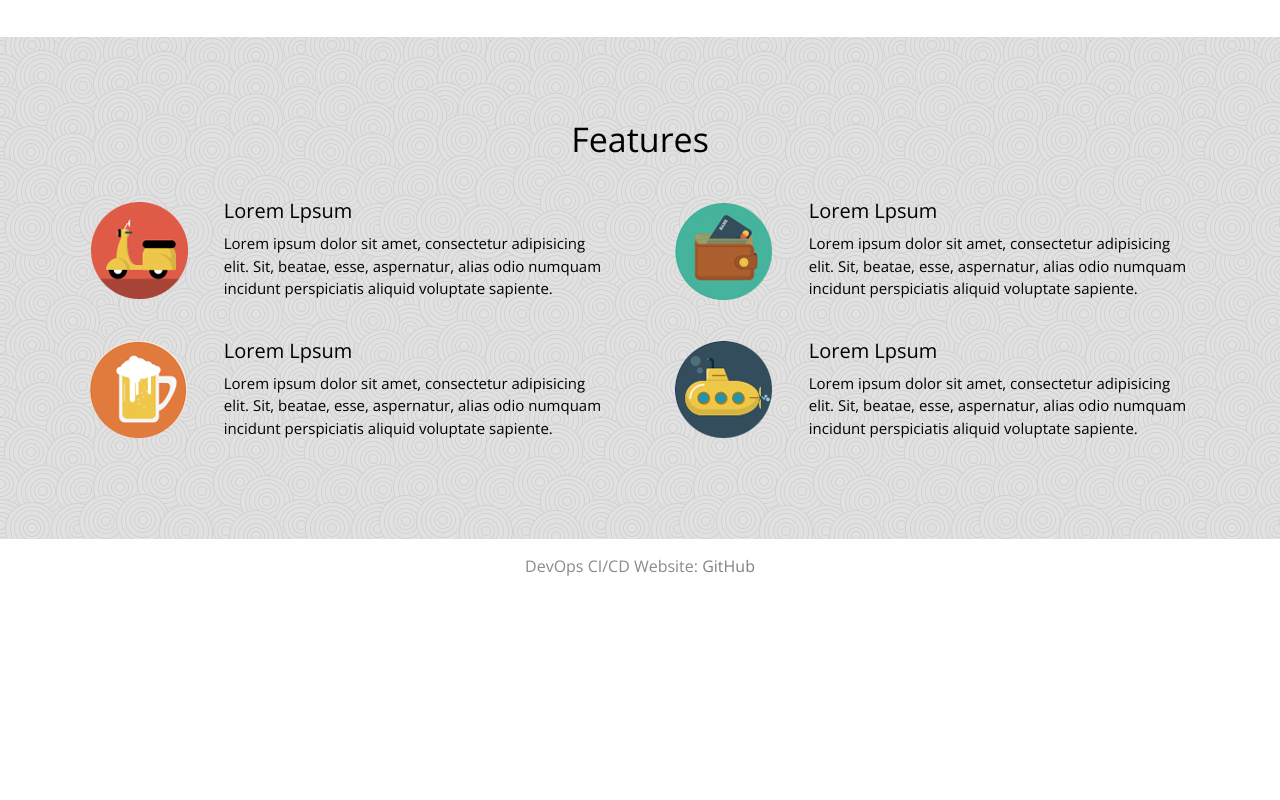
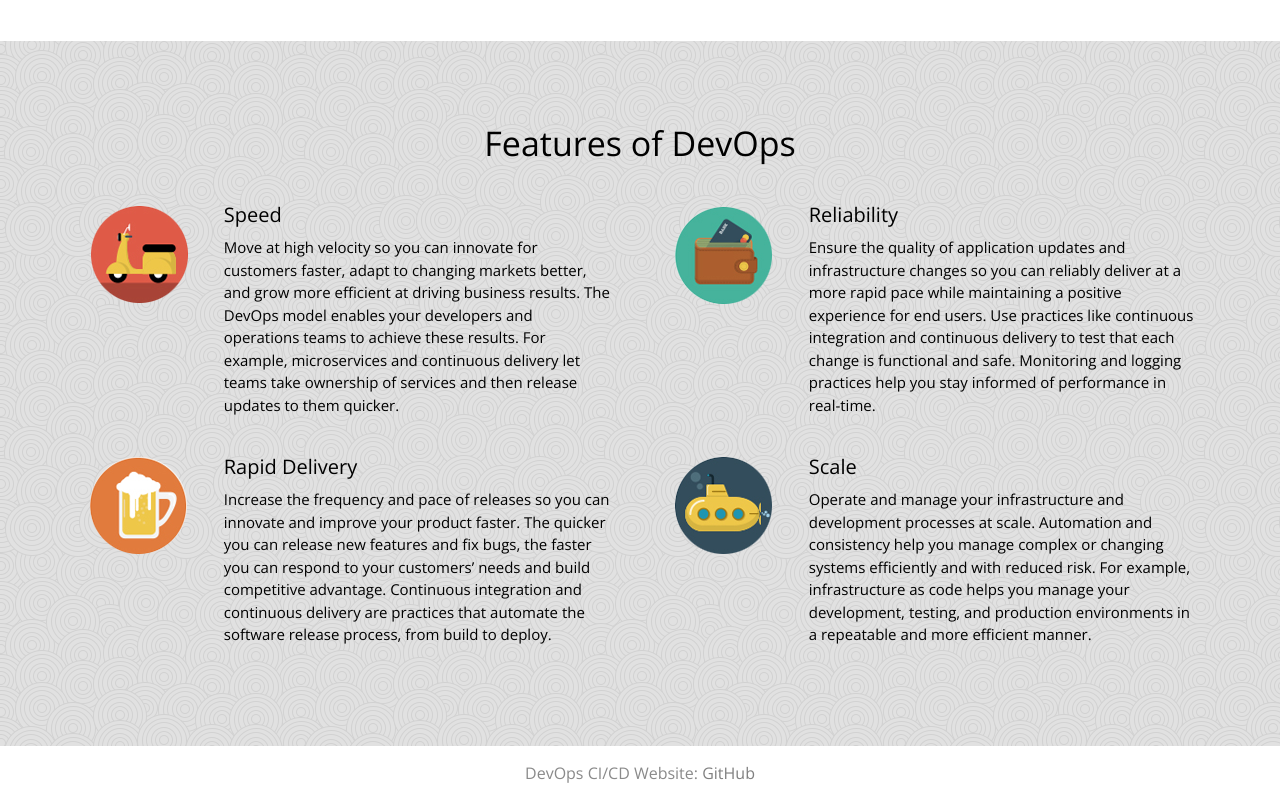
Before and after one commit to thosarshraddha/centralgit, a plain HTML site: page index.html in a window 1280 px wide. Shown: the part 939-1739 px from the top of the page. Before the commit the page ends 1532 px from the top, so only its background shows below. Drawn offline with nearby package versions, Linux system fonts and the light colour scheme.

Commit message:
Modify index.html with enhancements

```diff
--- a/index.html
+++ b/index.html
@@ -1,7 +1,3 @@
-<!--
-Theme by: WebThemez.com
-Note: Please use our back link in your site (webthemez.com)
--->
 <!DOCTYPE HTML>
 <!--[if lt IE 7 ]> <html lang="en" class="ie ie6"> <![endif]-->
 <!--[if IE 7 ]>	<html lang="en" class="ie ie7"> <![endif]-->
@@ -10,7 +6,7 @@ Note: Please use our back link in your site (webthemez.com)
 <!--[if !IE]><!--> <html lang="en"> <!--<![endif]-->
 <head>
 <meta charset="utf-8">
-<title>HTML5 Responsive coming soon page - Matrix</title>
+<title>Website Integrated with DevOps</title>
 <meta name="description" content="">
 <meta http-equiv="X-UA-Compatible" content="chrome=1">
 <link rel="stylesheet" type="text/css" href="http://fonts.googleapis.com/css?family=PT+Sans+Narrow:regular,bold">
@@ -23,10 +19,10 @@ Note: Please use our back link in your site (webthemez.com)
 <div id="Content" class="wrapper topSection">
 	<div id="Header">
 	<div class="wrapper">
-		<div class="logo"><h1><img src="images/logo1.png" />Matrix</h1>	</div>
+		<div class="logo"><h1><img src="images/logo1.png" />Welcome</h1>	</div>
 		</div>
 	</div>
-	<h2>We are coming soon!!!</h2>
+	<h3>Hosted on Amazon AWS EC2 with Jenkins Multibranch Pipeline, Docker and GitHub.</h3>
 <div class="countdown styled"></div>
 </div>
 </section>
@@ -52,15 +48,15 @@ Note: Please use our back link in your site (webthemez.com)
 
 <section class="features spacing">
   <div class="container">
-    <h2 class="text-center">Features</h2>
+    <h2 class="text-center">Features of DevOps</h2>
     <div class="row">
       <div class="col-md-6">
         <div class="featuresPro">
           <div class="col-md-3 col-sm-3 col-xs-3 text-center"><img src="images/icon-1.png" data-at2x="img/icon-1@2x.png" alt="Features"></div>
           <div class="col-md-9 col-sm-9 col-xs-9">
             <!--features 1-->
-            <h4>Lorem Lpsum</h4>
-            <p>Lorem ipsum dolor sit amet, consectetur adipisicing elit. Sit, beatae, esse, aspernatur, alias odio numquam incidunt perspiciatis aliquid voluptate sapiente.</p>
+            <h4>Speed</h4>
+            <p>Move at high velocity so you can innovate for customers faster, adapt to changing markets better, and grow more efficient at driving business results. The DevOps model enables your developers and operations teams to achieve these results. For example, microservices and continuous delivery let teams take ownership of services and then release updates to them quicker.</p>
             <!--features 1 end-->
           </div>
         </div>
@@ -68,8 +64,8 @@ Note: Please use our back link in your site (webthemez.com)
           <div class="col-md-3 col-sm-3 col-xs-3 text-center"><img src="images/icon-2.png" data-at2x="img/icon-2@2x.png" alt="Features"></div>
           <div class="col-md-9 col-sm-9 col-xs-9">
             <!--features 2-->
-            <h4>Lorem Lpsum</h4>
-            <p>Lorem ipsum dolor sit amet, consectetur adipisicing elit. Sit, beatae, esse, aspernatur, alias odio numquam incidunt perspiciatis aliquid voluptate sapiente.</p>
+            <h4>Rapid Delivery</h4>
+            <p>Increase the frequency and pace of releases so you can innovate and improve your product faster. The quicker you can release new features and fix bugs, the faster you can respond to your customers’ needs and build competitive advantage. Continuous integration and continuous delivery are practices that automate the software release process, from build to deploy.</p>
             <!--features 2 end-->
           </div>
         </div>
@@ -79,8 +75,8 @@ Note: Please use our back link in your site (webthemez.com)
           <div class="col-md-3 col-sm-3 col-xs-3 text-center"><img src="images/icon-3.png" data-at2x="img/icon-3@2x.png" alt="Features"></div>
           <div class="col-md-9 col-sm-9 col-xs-9">
             <!--features 3-->
-            <h4>Lorem Lpsum</h4>
-            <p>Lorem ipsum dolor sit amet, consectetur adipisicing elit. Sit, beatae, esse, aspernatur, alias odio numquam incidunt perspiciatis aliquid voluptate sapiente.</p>
+            <h4>Reliability</h4>
+            <p>Ensure the quality of application updates and infrastructure changes so you can reliably deliver at a more rapid pace while maintaining a positive experience for end users. Use practices like continuous integration and continuous delivery to test that each change is functional and safe. Monitoring and logging practices help you stay informed of performance in real-time.</p>
             <!--features 3 end-->
           </div>
         </div>
@@ -88,8 +84,8 @@ Note: Please use our back link in your site (webthemez.com)
           <div class="col-md-3 col-sm-3 col-xs-3 text-center"><img src="images/icon-4.png" data-at2x="img/icon-4@2x.png" alt="Features"></div>
           <div class="col-md-9 col-sm-9 col-xs-9">
             <!--features 4-->
-            <h4>Lorem Lpsum</h4>
-            <p>Lorem ipsum dolor sit amet, consectetur adipisicing elit. Sit, beatae, esse, aspernatur, alias odio numquam incidunt perspiciatis aliquid voluptate sapiente.</p>
+            <h4>Scale</h4>
+            <p>Operate and manage your infrastructure and development processes at scale. Automation and consistency help you manage complex or changing systems efficiently and with reduced risk. For example, infrastructure as code helps you manage your development, testing, and production environments in a repeatable and more efficient manner.</p>
             <!--features 4 end-->
           </div>
         </div>
```
